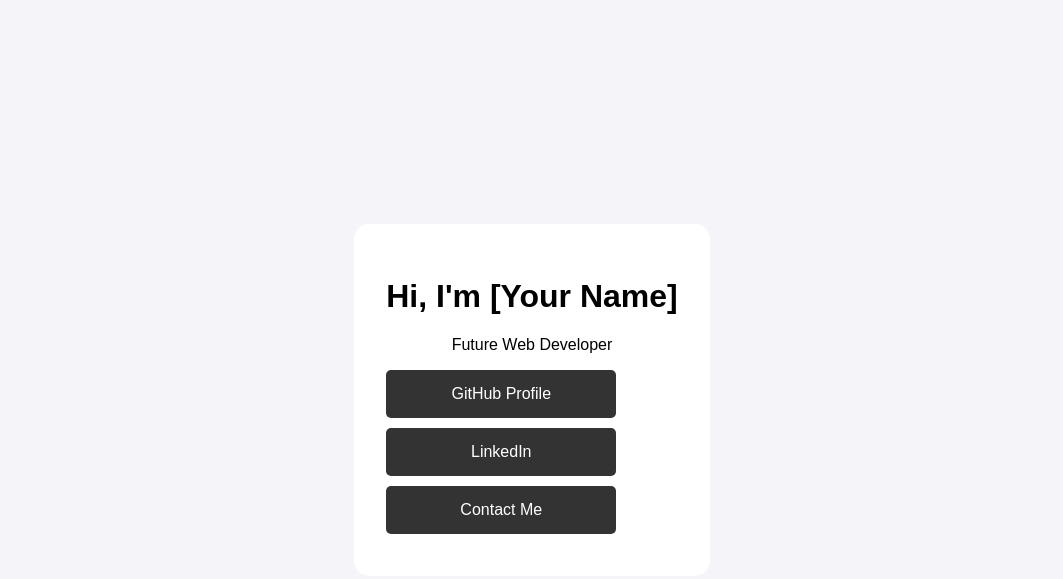
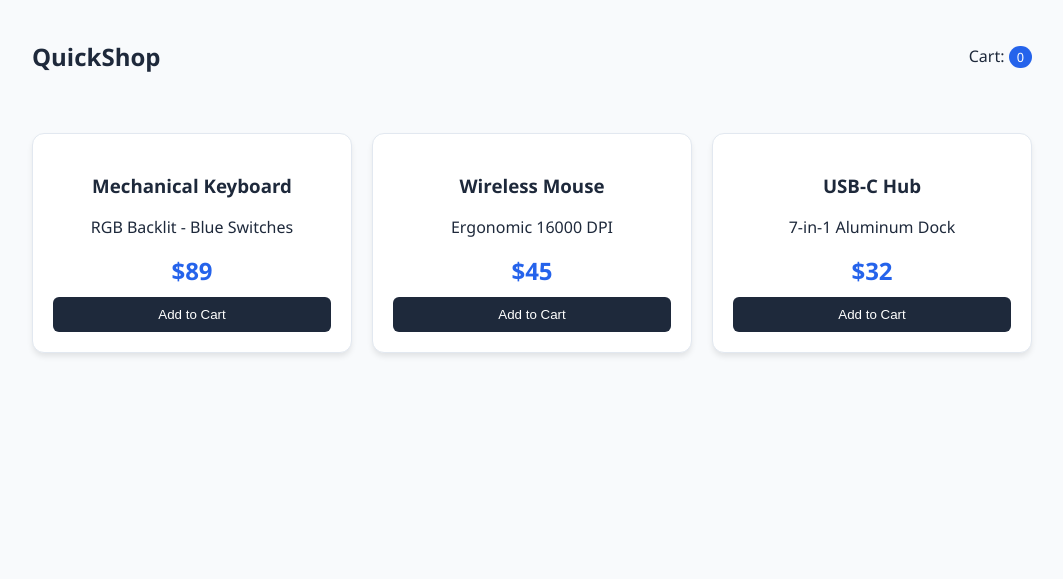
Before and after one commit to MORAGE6607/Test, a plain HTML site: page index.html in a window 1280 px wide. Shown: the whole page, without its empty margins (108-1171 px from the left). Drawn offline with Linux system fonts and the light colour scheme.

Commit message:
Update title and structure for QuickShop page

```diff
--- a/index.html
+++ b/index.html
@@ -3,21 +3,64 @@
 <head>
     <meta charset="UTF-8">
     <meta name="viewport" content="width=device-width, initial-scale=1.0">
-    <title>My Portfolio Links</title>
+    <title>QuickShop | Dev Edition</title>
     <style>
-        body { font-family: sans-serif; display: flex; flex-direction: column; align-items: center; justify-content: center; height: 100vh; background-color: #f4f4f9; margin: 0; }
-        .container { text-align: center; background: white; padding: 2rem; border-radius: 15px; shadow: 0 4px 6px rgba(0,0,0,0.1); }
-        a { display: block; width: 200px; margin: 10px 0; padding: 15px; text-decoration: none; color: white; background: #333; border-radius: 5px; transition: 0.3s; }
-        a:hover { background: #007bff; }
+        :root { --primary: #2563eb; --dark: #1e293b; --light: #f8fafc; }
+        body { font-family: 'Segoe UI', sans-serif; background: var(--light); margin: 0; padding: 20px; color: var(--dark); }
+        nav { display: flex; justify-content: space-between; align-items: center; max-width: 1000px; margin: 0 auto 40px; }
+        .cart-count { background: var(--primary); color: white; padding: 2px 8px; border-radius: 20px; font-size: 0.8rem; }
+        .grid { display: grid; grid-template-columns: repeat(auto-fit, minmax(250px, 1fr)); gap: 20px; max-width: 1000px; margin: 0 auto; }
+        .card { background: white; padding: 20px; border-radius: 12px; box-shadow: 0 4px 6px -1px rgba(0,0,0,0.1); border: 1px solid #e2e8f0; text-align: center; }
+        .price { font-size: 1.5rem; font-weight: bold; color: var(--primary); margin: 10px 0; }
+        button { background: var(--dark); color: white; border: none; padding: 10px 20px; border-radius: 6px; cursor: pointer; transition: 0.2s; width: 100%; }
+        button:hover { background: var(--primary); }
+        button:active { transform: scale(0.98); }
     </style>
 </head>
 <body>
-    <div class="container">
-        <h1>Hi, I'm [Your Name]</h1>
-        <p>Future Web Developer</p>
-        <a href="https://github.com/yourusername">GitHub Profile</a>
-        <a href="https://linkedin.com/in/yourusername">LinkedIn</a>
-        <a href="mailto:your@email.com">Contact Me</a>
+
+    <nav>
+        <h2>QuickShop</h2>
+        <div>Cart: <span id="cart-qty" class="cart-count">0</span></div>
+    </nav>
+
+    <div class="grid">
+        <!-- Product 1 -->
+        <div class="card">
+            <h3>Mechanical Keyboard</h3>
+            <p>RGB Backlit - Blue Switches</p>
+            <div class="price">$89</div>
+            <button onclick="addToCart()">Add to Cart</button>
+        </div>
+
+        <!-- Product 2 -->
+        <div class="card">
+            <h3>Wireless Mouse</h3>
+            <p>Ergonomic 16000 DPI</p>
+            <div class="price">$45</div>
+            <button onclick="addToCart()">Add to Cart</button>
+        </div>
+
+        <!-- Product 3 -->
+        <div class="card">
+            <h3>USB-C Hub</h3>
+            <p>7-in-1 Aluminum Dock</p>
+            <div class="price">$32</div>
+            <button onclick="addToCart()">Add to Cart</button>
+        </div>
     </div>
+
+    <script>
+        let count = 0;
+        function addToCart() {
+            count++;
+            document.getElementById('cart-qty').innerText = count;
+
+            // Adding a little feedback effect
+            const cart = document.getElementById('cart-qty');
+            cart.style.transform = 'scale(1.2)';
+            setTimeout(() => cart.style.transform = 'scale(1)', 200);
+        }
+    </script>
 </body>
 </html>
```
